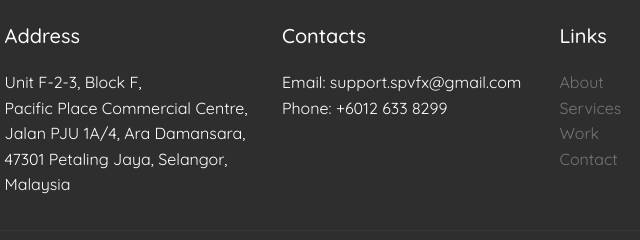
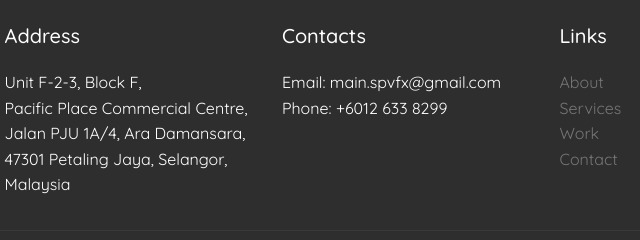
Before and after one commit to SingularityPictures/spvfx, a plain HTML site: page index.html in a window 1280 px wide. Shown: the part 834-1074 px from the top of the page, 373-1013 px from the left. Drawn offline with Linux system fonts and the light colour scheme; no server answers; a script that the page names is missing; files whose address does not match are found by name; a web font is replaced by a local one.

Commit message:
Update Email

```diff
--- a/index.html
+++ b/index.html
@@ -93,7 +93,7 @@
                     Contacts
                 </h5>
                 <p class="mbr-text">
-                    Email: support.spvfx@gmail.com
+                    Email: main.spvfx@gmail.com
                     <br>Phone: +6012 633 8299<br><br></p>
             </div>
             <div class="col-12 col-md-3 mbr-fonts-style display-7">
```
